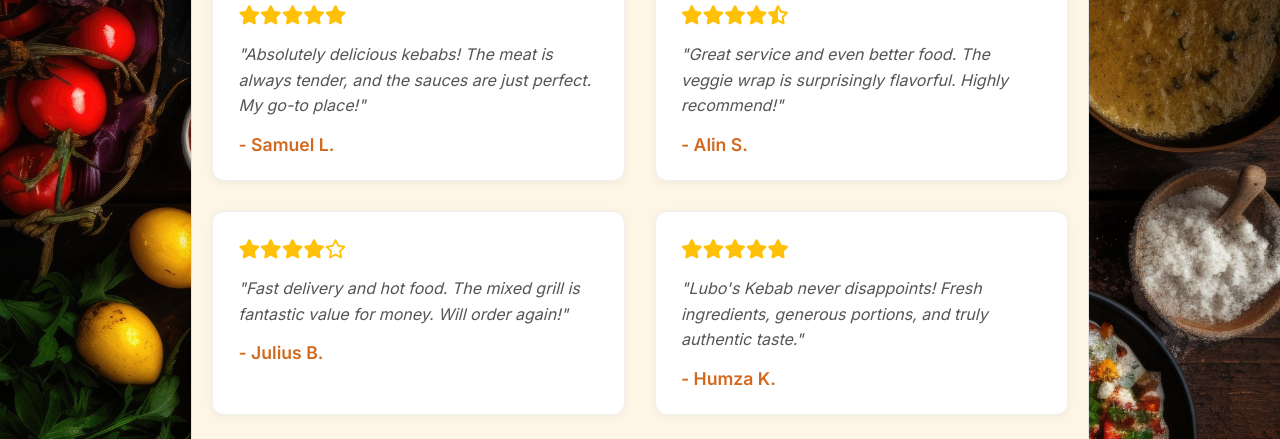
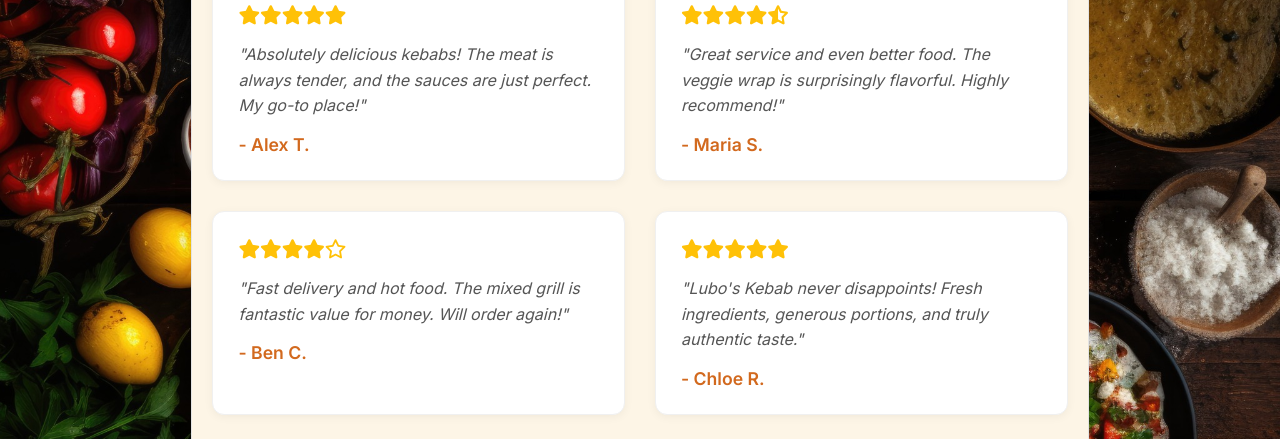
Before and after one commit to Kebabs69/Lubo-Kebab-App, a website: page public/index.html in a window 1280 px wide. Shown: the part 3520-3959 px from the top of the page. Drawn offline with Linux system fonts and the light colour scheme; sample sign-in values are in the browser's storage; a script that the page names is missing.

```diff
--- a/public/index.html
+++ b/public/index.html
@@ -1048,28 +1048,28 @@
                 <i class="fas fa-star"></i><i class="fas fa-star"></i><i class="fas fa-star"></i><i class="fas fa-star"></i><i class="fas fa-star"></i>
             </div>
             <p>"Absolutely delicious kebabs! The meat is always tender, and the sauces are just perfect. My go-to place!"</p>
-            <div class="reviewer-name">- Samuel L.</div>
+            <div class="reviewer-name">- Alex T.</div>
         </div>
         <div class="testimonial-card">
             <div class="stars">
                 <i class="fas fa-star"></i><i class="fas fa-star"></i><i class="fas fa-star"></i><i class="fas fa-star"></i><i class="fas fa-star-half-alt"></i>
             </div>
             <p>"Great service and even better food. The veggie wrap is surprisingly flavorful. Highly recommend!"</p>
-            <div class="reviewer-name">- Alin S.</div>
+            <div class="reviewer-name">- Maria S.</div>
         </div>
         <div class="testimonial-card">
             <div class="stars">
                 <i class="fas fa-star"></i><i class="fas fa-star"></i><i class="fas fa-star"></i><i class="fas fa-star"></i><i class="far fa-star"></i>
             </div>
             <p>"Fast delivery and hot food. The mixed grill is fantastic value for money. Will order again!"</p>
-            <div class="reviewer-name">- Julius B.</div>
+            <div class="reviewer-name">- Ben C.</div>
         </div>
         <div class="testimonial-card">
             <div class="stars">
                 <i class="fas fa-star"></i><i class="fas fa-star"></i><i class="fas fa-star"></i><i class="fas fa-star"></i><i class="fas fa-star"></i>
             </div>
             <p>"Lubo's Kebab never disappoints! Fresh ingredients, generous portions, and truly authentic taste."</p>
-            <div class="reviewer-name">- Humza K.</div>
+            <div class="reviewer-name">- Chloe R.</div>
         </div>
     </div>
 </section>
```
